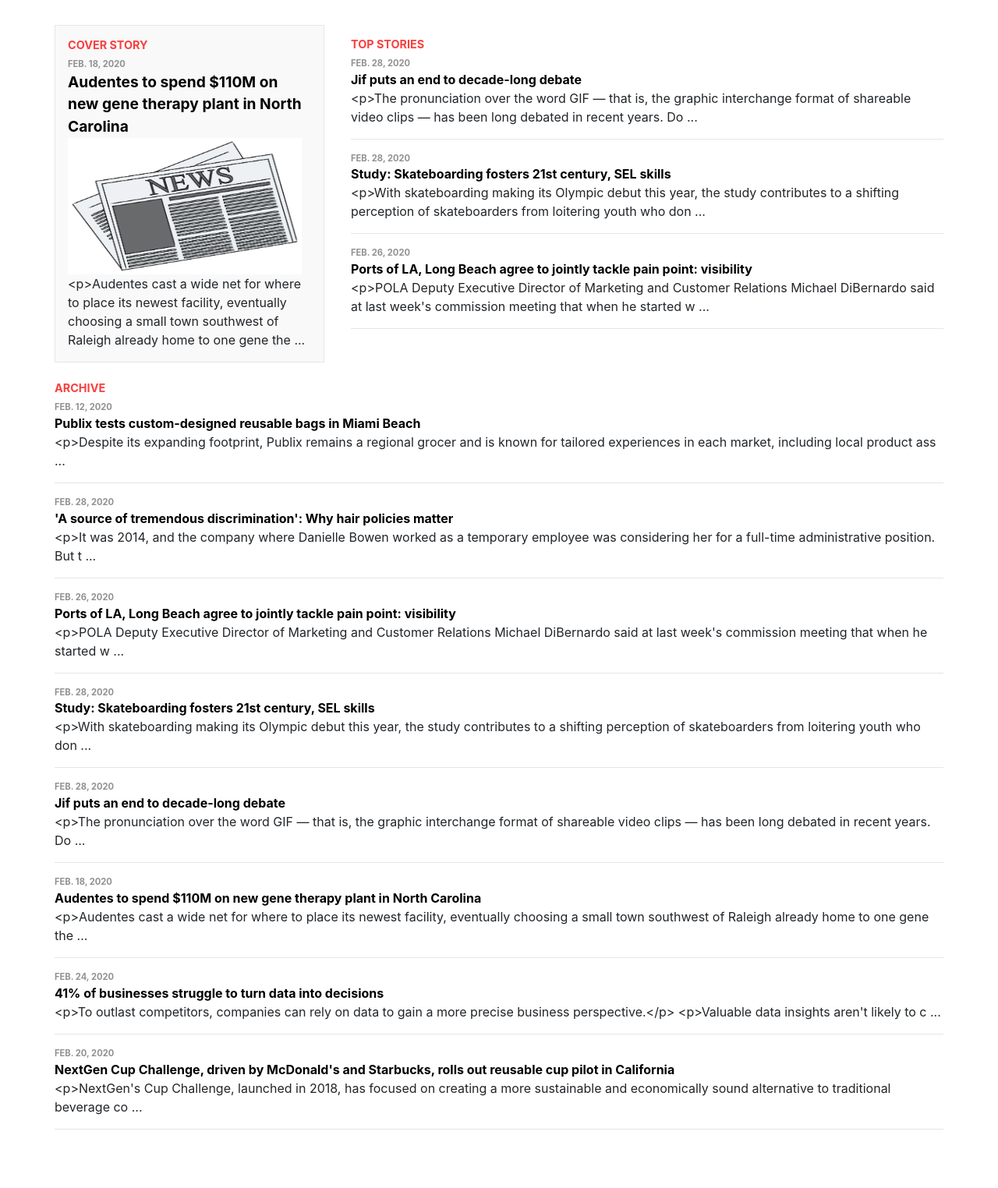
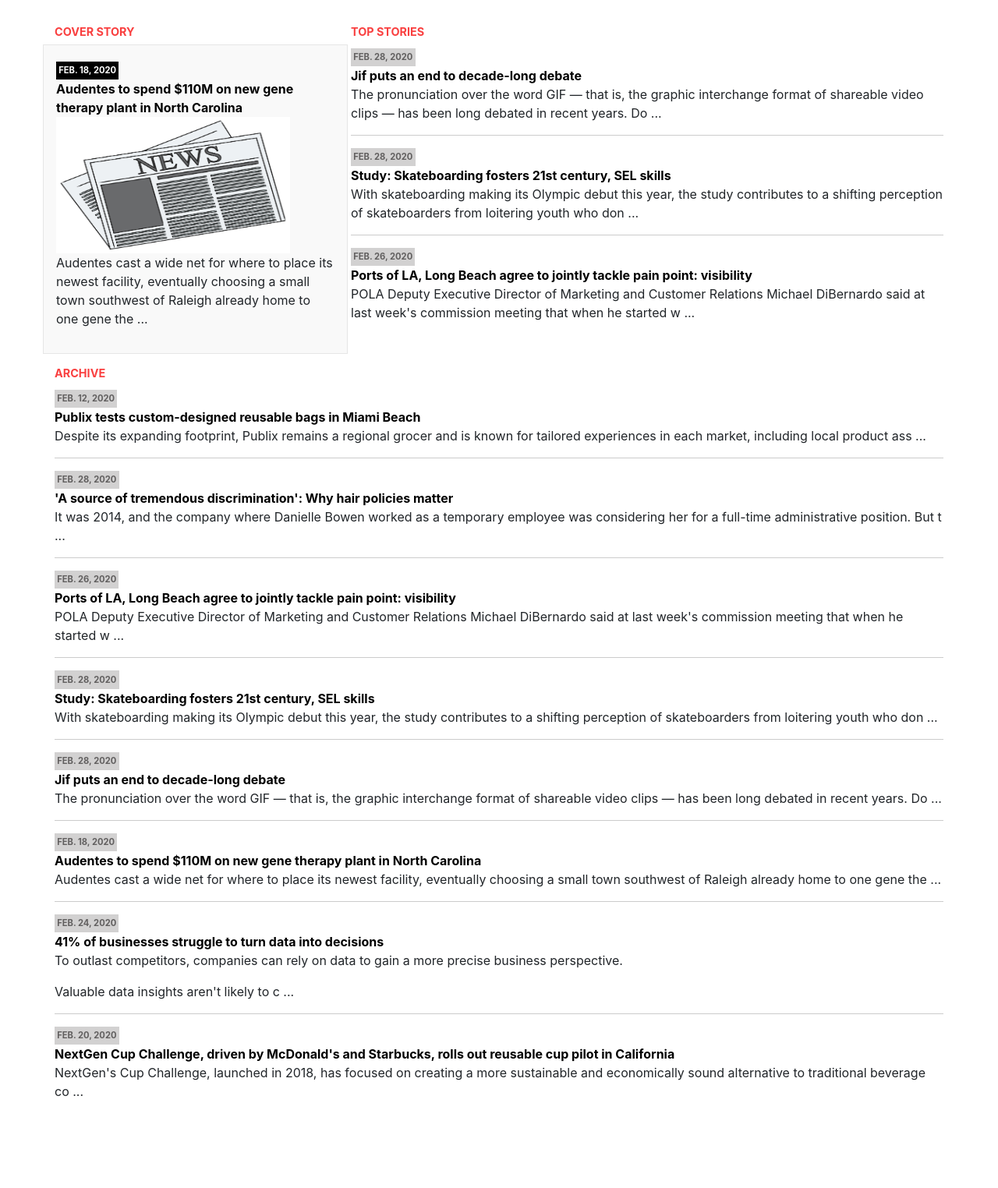
Before and after one commit to industrydive/wavepool-template, a Django app: page / in a window 1280 px wide. Shown: the part 58-1582 px from the top of the page at 78% size. Before the commit the page ends 1507 px from the top, so only its background shows below. Run offline with Django 3.2, Linux system fonts and the light colour scheme; data comes from the database, SQL or seed files in the repository; some libraries are stand-ins or nearby versions.

Commit message:
Make HTML more BEM-y and make CSS more like ID design system

```diff
--- a/wavepool/static/css/base.css
+++ b/wavepool/static/css/base.css
@@ -9,6 +9,10 @@
 
 .bg-dark {
   background-color: #000000 !important;
+}
+
+.container {
+  padding-bottom: 5rem;
 }
 
 /* APP STYLES */
--- a/wavepool/static/css/news.css
+++ b/wavepool/static/css/news.css
@@ -1,74 +1,93 @@
-#coverstory {
+/* common elements */
+.label {
+  text-transform: uppercase;
+  font-size: 0.7rem;
+  font-weight: bold;
+  display: inline-block;
+  padding: 0.2rem;
+  background-color: #929090;
+  color: #FFFFFF;
+}
+.label--soft {
+  background-color: #D2D1D1;
+  color: #615F5F;
+}
+.label--loud {
+  background-color: #000000;
+}
+.label--tag {
+  background-color: #EF3F3F;
+  color: #000000;
+  margin-left: 0.5rem;
+  padding: 0.2rem 0.5rem;
+}
+.label--tag:hover {
+  background-color: #D2D1D1;
+}
+
+/* ads */
+.spoonser {
+  border: solid 2px #288BD2;
+  margin-bottom: 2rem;
+  padding: 0.5rem 0;
+}
+.spoonser a:hover {
+  color: initial;
+}
+.spoonser-content {
+  background-color: #CCCCCC;
+}
+.spoonser-text {
+  margin-top: 0.7rem;
+  display: block;
+}
+
+/* feeds */
+.feed {
+  list-style-type: none;
+  padding: 0;
+}
+.feed--callout {
   background-color: #f9f9f9;
   border: solid 1px #e6e6e6;
   padding: 1rem;
   margin-right: 1.2rem;
 }
-#coverstory a {
+.feed--callout a {
   font-size: 1.2rem;
 }
-
-#topstories {
-  padding-top: 1rem;
-}
-#topstories a {
+.feed-link a {
   font-size: 1rem;
 }
-
-#frontpage-archive {
-  margin-top: 1.5rem;
+.feed li {
+  border-bottom: 1px solid #CCCCCC;
+  margin: 0.3rem 0 1rem 0;
+}
+.feed li:last-child {
+  border-bottom: 0;
 }
 
-.pubdate {
-  text-transform: uppercase;
-  color: #929090;
-  font-size: 0.7rem;
-  font-weight: bold;
-  display: block;
+/* detail page */
+.story {
+  margin-top: 1rem;
+  margin-bottom: 1rem;
+  border-bottom: 1px solid #288BD2;
 }
-
-h1 .pubdate {
-  font-size: 0.9rem;
+.story h1 {
+  border-bottom: 1px solid #f94040;
 }
-
-.newspost-detail a {
+.story-byline a {
   color: #929090;
 }
-.newspost-detail a:hover {
+.story-byline a:hover {
   color: #f94040;
 }
-.newspost-detail h1 {
-  border-bottom: 1px solid #f94040;
-}
-
-.newspost-body {
-  margin-top: 1rem;
-  width: 90%;
-}
-.newspost-body a {
+.story-content a {
   text-decoration: underline;
   font-weight: normal;
 }
-.newspost-body a:hover {
+.story-content a:hover {
   text-decoration: underline;
 }
 
-#newspost-sponsorship {
-  border: solid 2px #000000;
-  margin-bottom: 3rem;
-}
-
-#newspost-sponsorship a:hover {
-  color: initial;
-}
-
-#sponsor-content {
-  background-color: #CCCCCC;
-}
-
-#sponsor-text {
-  margin-top: 0.7rem;
-  display: block;
-}
-
 /*# sourceMappingURL=news.css.map */
--- a/wavepool/static/scss/_base.scss
+++ b/wavepool/static/scss/_base.scss
@@ -10,6 +10,10 @@
 
 .bg-dark {
     background-color: #000000!important;
+}
+
+.container {
+	padding-bottom: 5rem;
 }
 
 /* APP STYLES */
--- a/wavepool/templates/wavepool/frontpage.html
+++ b/wavepool/templates/wavepool/frontpage.html
@@ -6,46 +6,63 @@
 		<div class="col-md-4">
 			<div id="coverstory" class="row" data-newspost-id="{{cover_story.pk}}">
 				<h2>Cover story</h2>
-				<div class="title">
-					<span class="pubdate">{{cover_story.publish_date}}</span>
+				<div class="row">
+					<ul class="feed feed--callout">
+						<li data-newspost-id="{{cover_story.pk}}" data-top-story-placement="{{forloop.counter}}">
+							<span class="label label--loud">
+								{{cover_story.publish_date}}
+							</span>
+							<div class="feed-link">
 								<a href="{{ cover_story.url }}">{{ cover_story.title }}</a>
 							</div>
-				<div><img src="media/image/placeholder-img.jpg"  width="300" height="175" /></div>
-				<div class="newspost-teaser" data-newspost-id="{{cover_story.pk}}">
-					{{ cover_story.teaser }} ...
+							<img src="media/image/placeholder-img.jpg"  width="300" height="175" />
+							<div class="feed-teaser" data-story_id="{{cover_story.pk}}">
+								{{ cover_story.teaser|safe  }} ...
+							</div>
+						</li>
+					</ul>
 				</div>
 			</div>
 		</div>
 		<div id="topstories" class="col-md-8">
 			<div class="row"><h2>Top Stories</h2></div>
 			<div class="row">
+				<ul class="feed">
 					{% for newspost in top_stories %}
-					<div class="topstory" data-newspost-id="{{newspost.pk}}" data-top-story-placement="{{forloop.counter}}">
-						<span class="pubdate">{{newspost.publish_date}}</span>
-						<div class="frontpage-archive_link"><a href="{{ newspost.url }}">{{ newspost.title }}</a></div>
-						<div class="newspost-teaser" data-story_id="{{newspost.pk}}">
-							{{ newspost.teaser  }} ...
+						<li data-newspost-id="{{newspost.pk}}" data-top-story-placement="{{forloop.counter}}">
+							<span class="label label--soft">
+								{{newspost.publish_date}}
+							</span>
+							<div class="feed-link">
+								<a href="{{ newspost.url }}">{{ newspost.title }}</a>
 							</div>
-					<hr />
+							<div class="feed-teaser" data-story_id="{{newspost.pk}}">
+								{{ newspost.teaser|safe  }} ...
 							</div>
+						</li>
 					{% endfor %}
+				</ul>
 			</div>
 		</div>
 	</div>
-	<div id="frontpage-archive">
+	<div id="archive">
 		<div class="row"><h2>Archive</h2></div>
 			<div class="row">
-			<div id="archive-stories">
+				<ul class="feed">
 				{% for newspost in archive %}
-					<div class="archived-story" data-archive-story-id="{{newspost.pk}}">
-						<span class="pubdate">{{newspost.publish_date}}</span>
-						<div class="frontpage-archive_link"><a href="{{ newspost.url }}">{{ newspost.title }}</a></div>
-						<div class="newspost-teaser" data-story_id="{{newspost.pk}}">
-							{{ newspost.teaser  }} ...
+					<li data-newspost-id="{{newspost.pk}}" data-top-story-placement="{{forloop.counter}}">
+							<span class="label label--soft">
+								{{newspost.publish_date}}
+							</span>
+							<div class="feed-link">
+								<a href="{{ newspost.url }}">{{ newspost.title }}</a>
 							</div>
+							<div class="feed-teaser" data-story_id="{{newspost.pk}}">
+								{{ newspost.teaser|safe  }} ...
 							</div>
-					<hr />
+						</li>
 				{% endfor %}
+				</ul>
 			</div>
 		</div>
 	</div>
```
Also changed, not shown: wavepool/static/scss/_news.scss (+70 -41 lines), wavepool/templates/wavepool/newspost.html (+33 -12 lines), 2 other files. Lines whose indentation alone changed are shown as unchanged.
